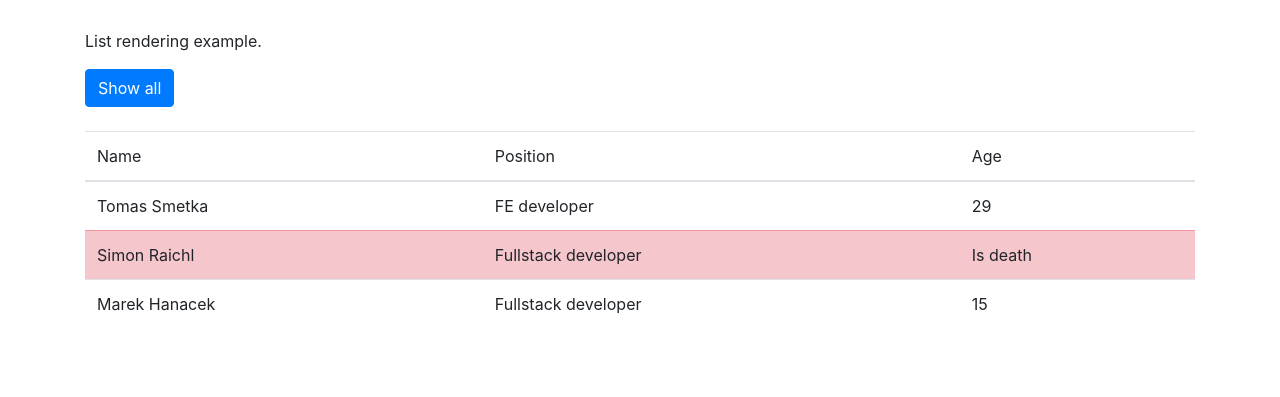
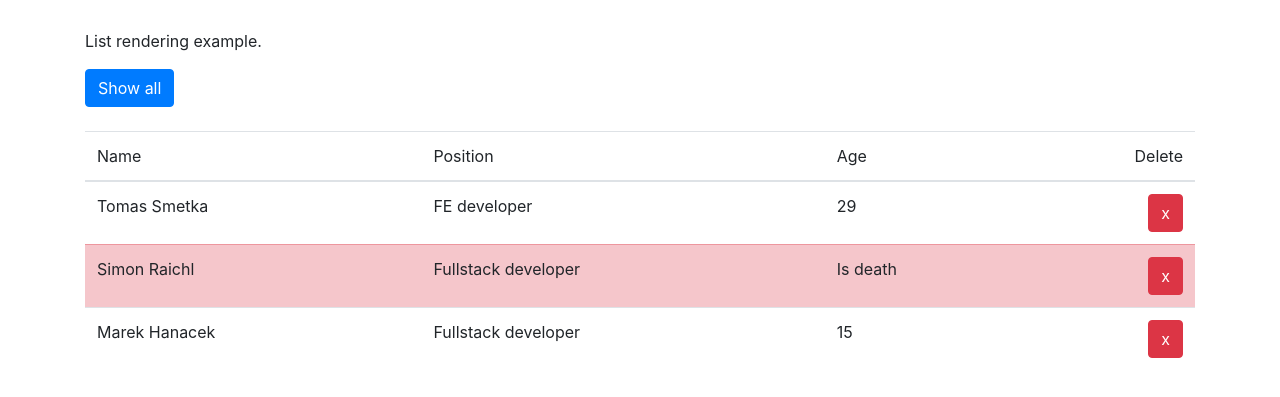
Before and after one commit to smety/simple-vue, a plain HTML site: page index.html in a window 1280 px wide. Shown: the part 51-448 px from the top of the page. Drawn offline with nearby package versions, Linux system fonts and the light colour scheme.

Commit message:
Example delete item

```diff
--- a/index.html
+++ b/index.html
@@ -29,6 +29,10 @@
 						Object.keys(developers).forEach(function (key) {
 							developers[key]['visible'] = true;
 						});
+					},
+
+					handleDeleteDeveloper(index) {
+						Vue.delete( this.developers, index);
 					}
 				}
 			});
@@ -48,6 +52,7 @@
 			<td>Name</td>
 			<td>Position</td>
 			<td>Age</td>
+			<td class="text-right">Delete</td>
 		</tr>
 		</thead>
 		<tbody></tbody>
@@ -55,6 +60,7 @@
 			<td>{{ item.name }}</td>
 			<td>{{ item.position }}</td>
 			<td>{{ item.age > 120 ? 'Is death' : item.age }}</td>
+			<td class="text-right"><button class="btn btn-danger" @click.prevent="handleDeleteDeveloper(index)">x</button> </td>
 		</tr>
 		</tbody>
 	</table>
```
